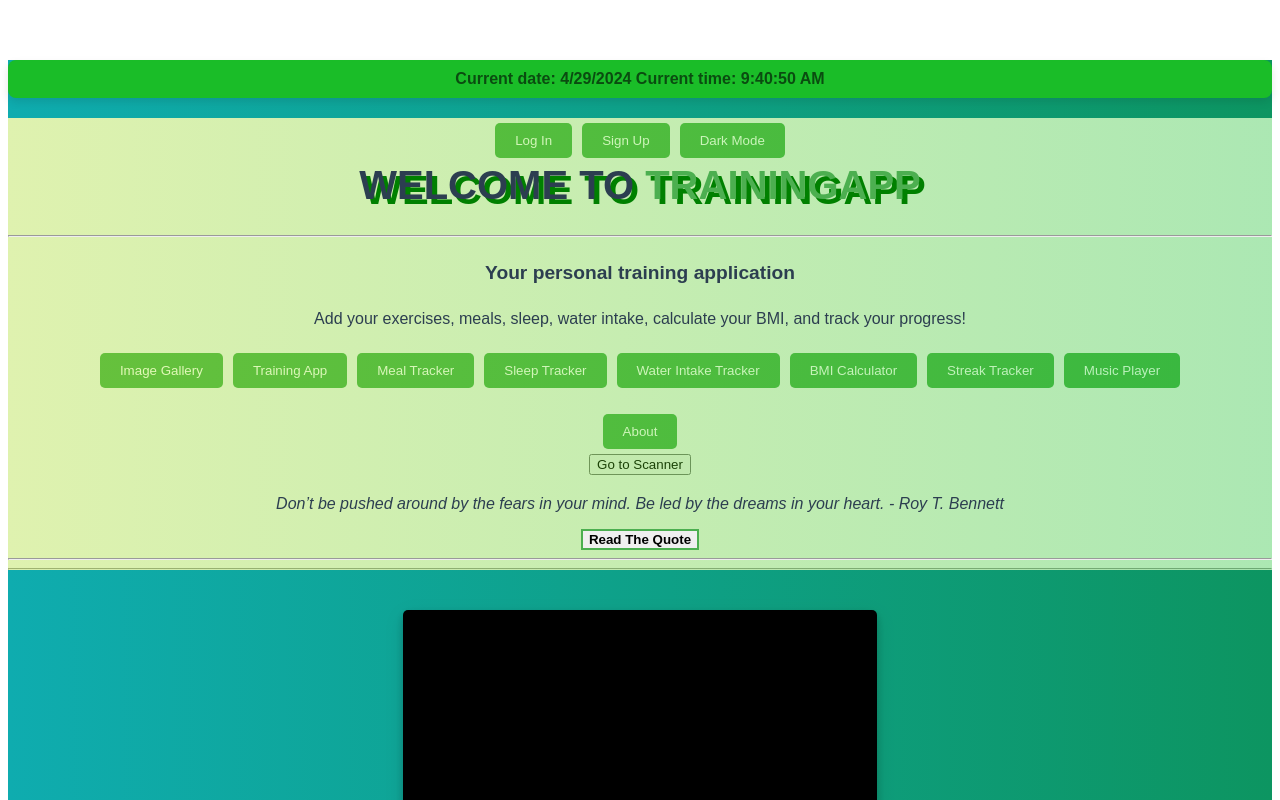
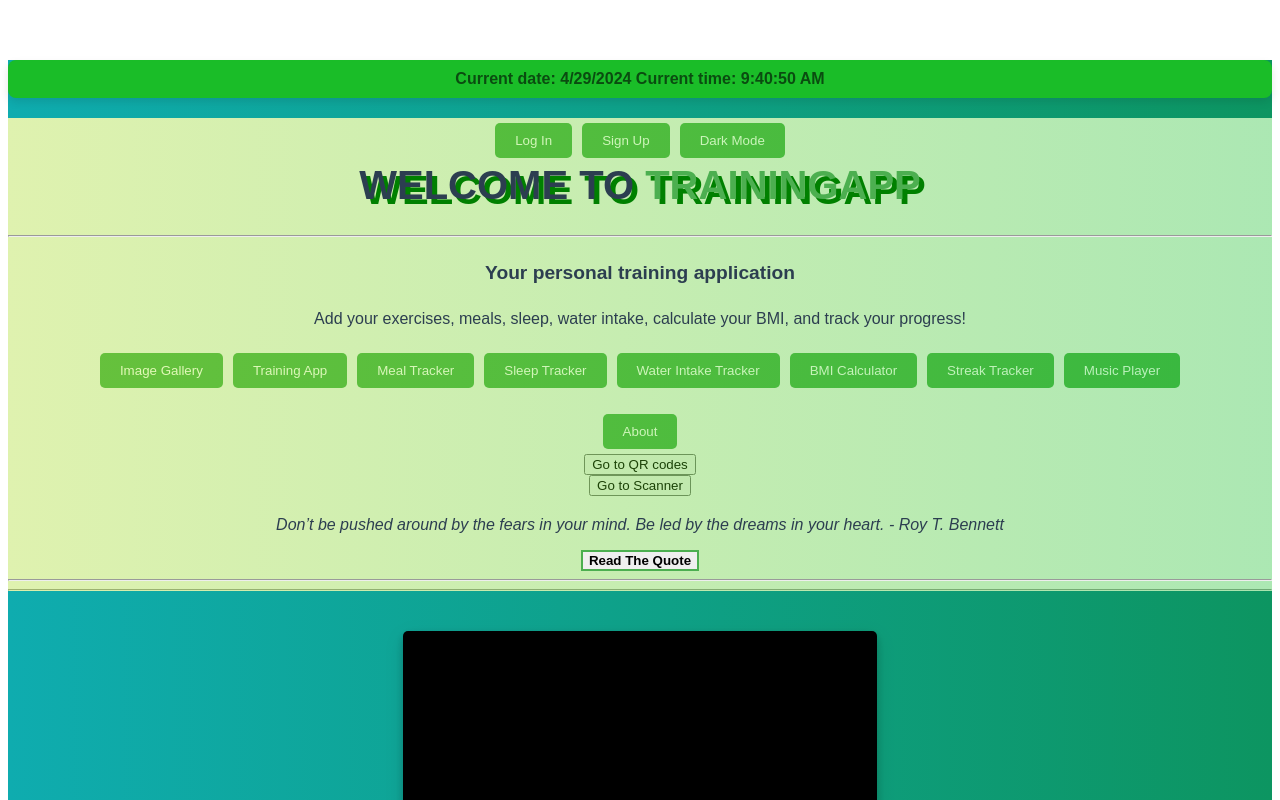
Before and after one commit to AntonioLabinjan/Projekt_PI, a Vue app: page / in a window 1280 px wide. Shown: the top 800 px of the page. Built offline with nearby package versions, Linux system fonts and the light colour scheme; no server answers; the database is empty.

Commit message:
Update HomePage.vue
dODAO TIPKU ZA DOĆI DO QR KODOVA

```diff
--- a/src/components/HomePage.vue
+++ b/src/components/HomePage.vue
@@ -26,6 +26,7 @@
     <div class="about-button">
       <button @click="goToAbout">About</button>
     </div>
+    <div><button @click = "goToQR"> Go to QR codes</button></div>
     <div><button @click="goToScanner">Go to Scanner</button></div>
     <div>
     <motivationalQuote></motivationalQuote>
@@ -132,6 +133,9 @@ export default {
     },
     goToStreak() {
       this.$router.push({ path: '/streak' });
+    },
+    goToQR(){
+      this.$router.push({path: '/qr-codes-default' });
     },
     goToScanner() {
       this.$router.push({ path: '/qr-scanner'});
```
